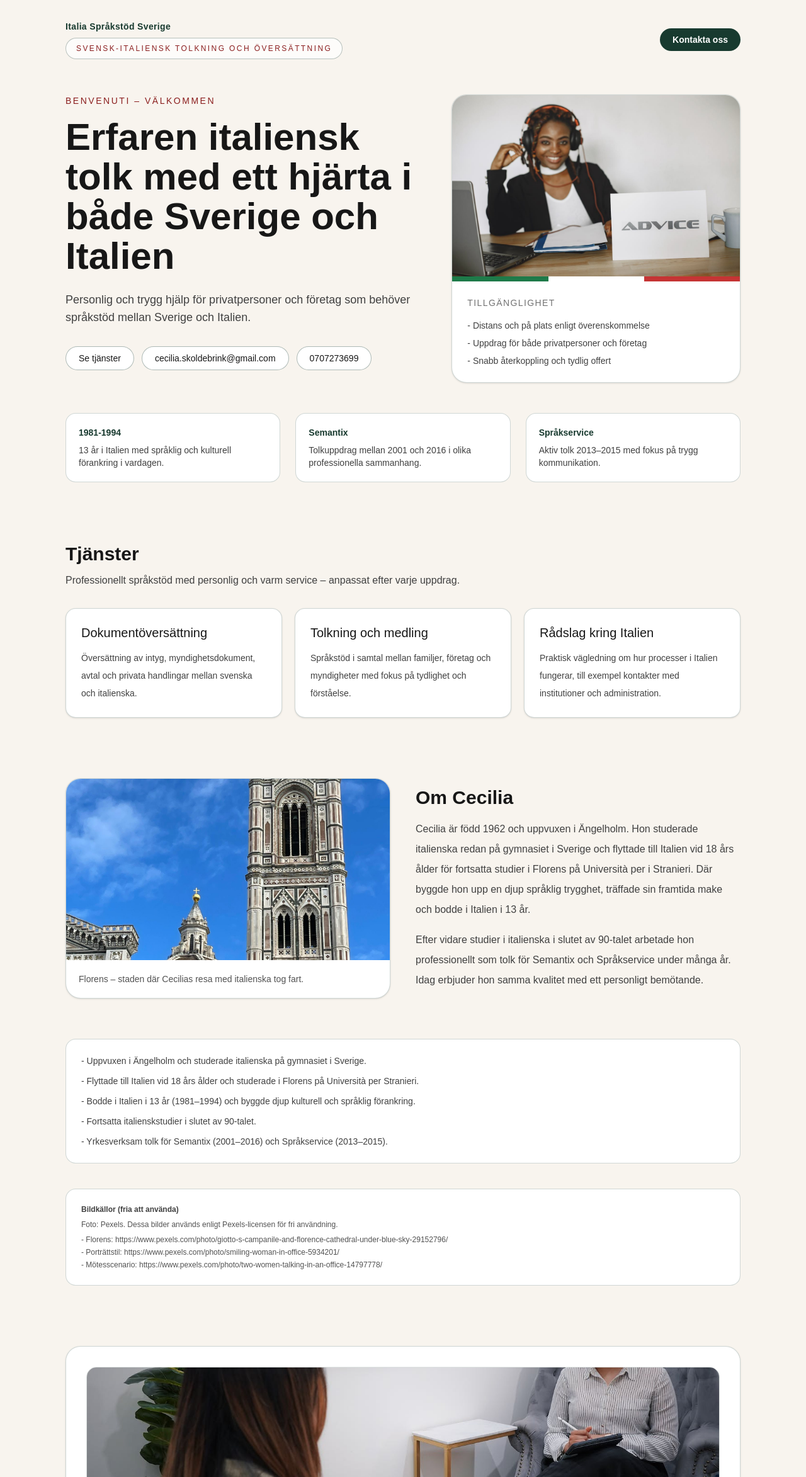
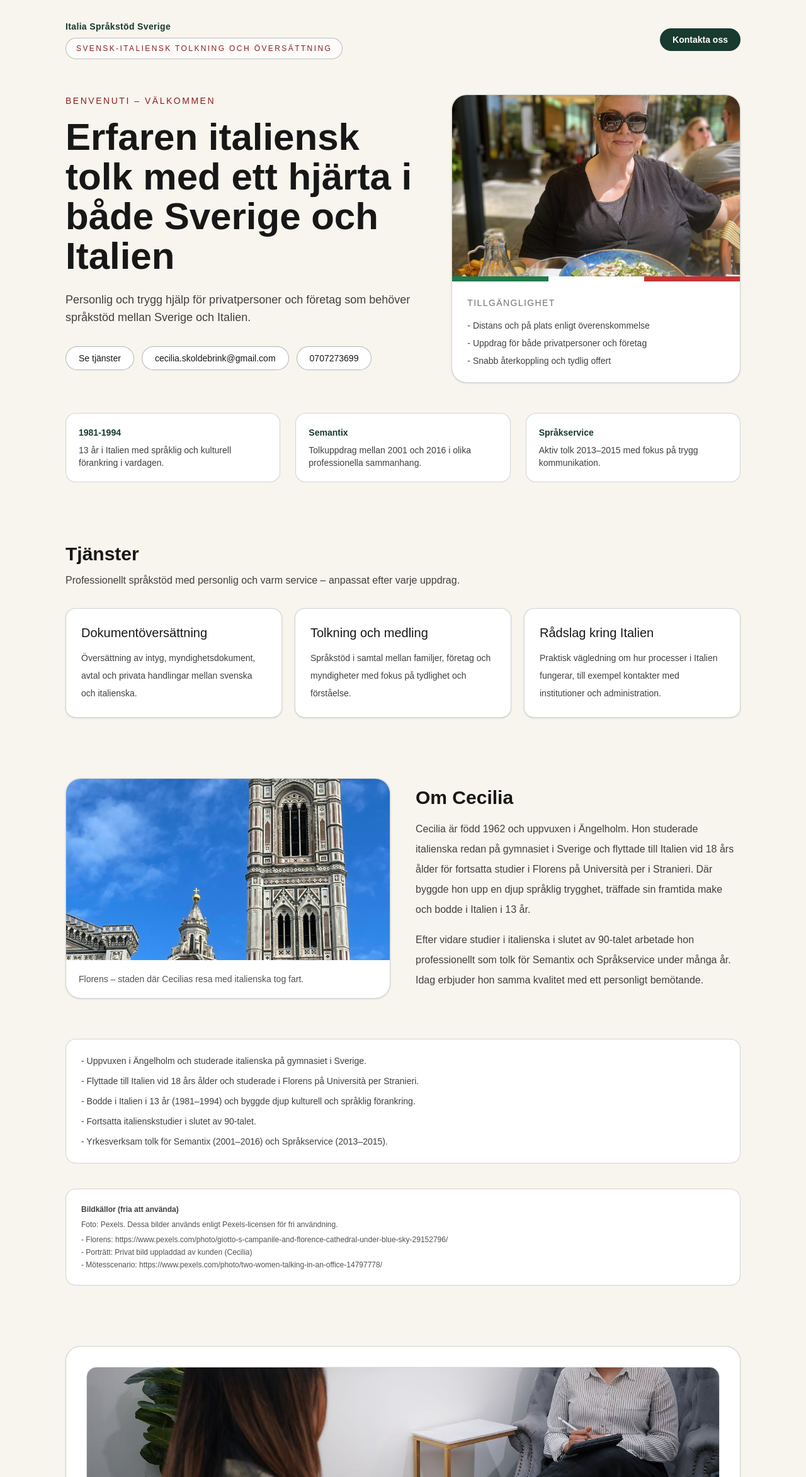
Before and after one commit to Elli2022/Italia-Sprakstod-Sverige, a Next.js app: page / in a window 1280 px wide. Shown: the top 2346 px of the page at 63% size. Built offline with nearby package versions, Linux system fonts and the light colour scheme.

Commit message:
Use Cecilia portrait and fix static image rendering.
This replaces the hero portrait with the uploaded photo and enables unoptimized Next.js images for reliable display on Netlify static export.

```diff
--- a/next.config.ts
+++ b/next.config.ts
@@ -2,6 +2,9 @@ import type { NextConfig } from "next";
 
 const nextConfig: NextConfig = {
   output: "export",
+  images: {
+    unoptimized: true,
+  },
 };
 
 export default nextConfig;
--- a/src/app/page.tsx
+++ b/src/app/page.tsx
@@ -84,7 +84,7 @@ export default function Home() {
           <div className="overflow-hidden rounded-3xl border border-[#183a2f]/20 bg-white shadow-sm">
             <div className="relative h-72 w-full">
               <Image
-                src="/images/cecilia-style-portrait.jpg"
+                src="/images/Mamma.jpg"
                 alt="Porträtt av Cecilia"
                 fill
                 className="object-cover"
@@ -199,7 +199,7 @@ export default function Home() {
             <li>
               - Florens: https://www.pexels.com/photo/giotto-s-campanile-and-florence-cathedral-under-blue-sky-29152796/
             </li>
-            <li>- Porträttstil: https://www.pexels.com/photo/smiling-woman-in-office-5934201/</li>
+            <li>- Porträtt: Privat bild uppladdad av kunden (Cecilia)</li>
             <li>- Mötesscenario: https://www.pexels.com/photo/two-women-talking-in-an-office-14797778/</li>
           </ul>
         </section>
```
Also changed, not shown: public/images/Mamma.jpg (added).
